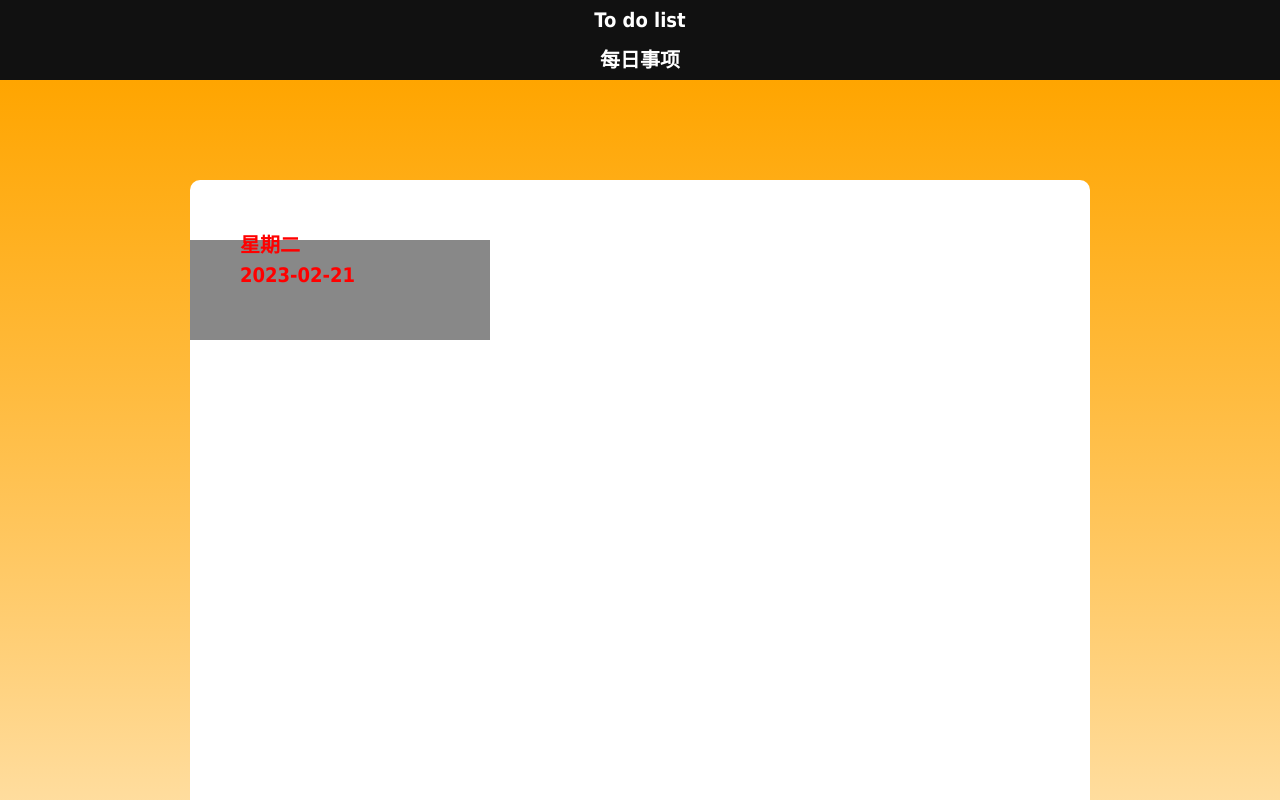
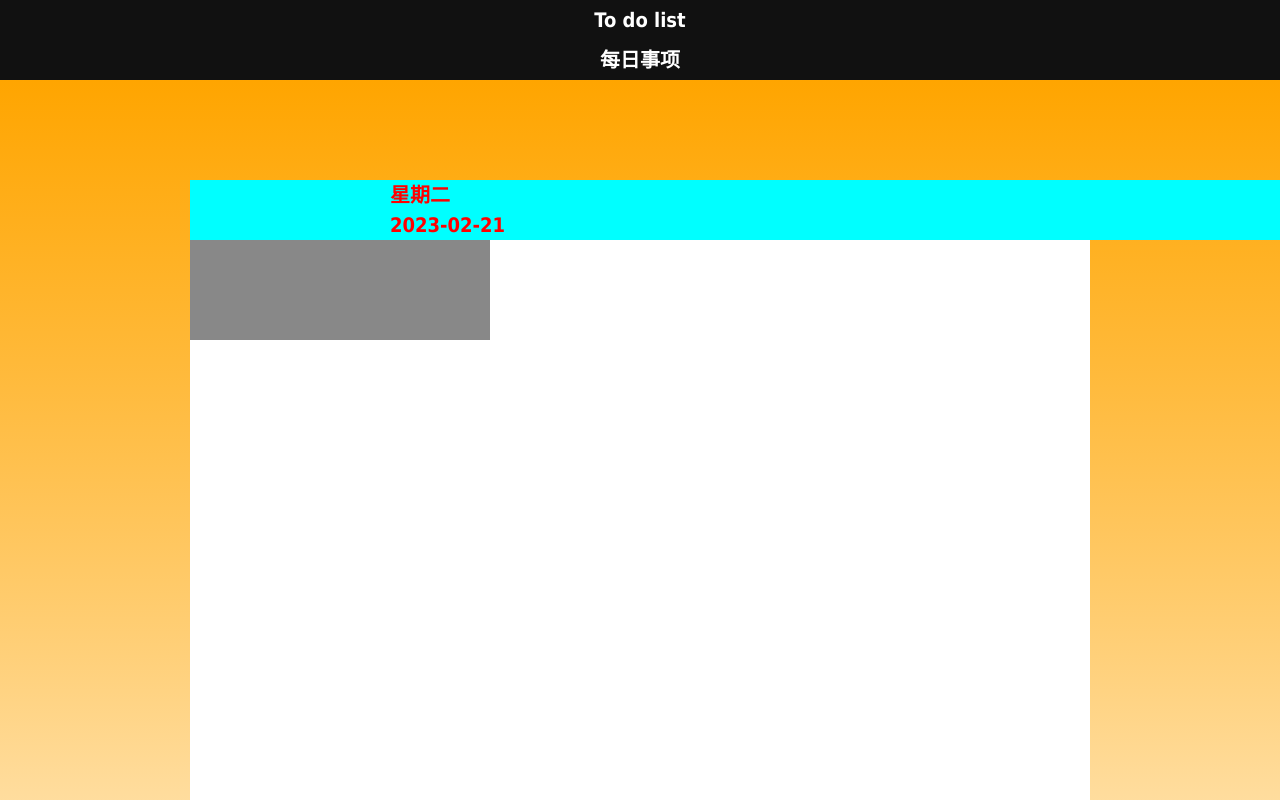
Before and after one commit to mcmin001/hello-css, a Vue app: page / in a window 1280 px wide. Shown: the top 800 px of the page. Built offline with nearby package versions, Linux system fonts and the light colour scheme.

Commit message:
修改样式

```diff
--- a/src/components/Content.vue
+++ b/src/components/Content.vue
@@ -1,13 +1,18 @@
 <template>
   <div class="content">
+
     <div class="todo-box">
+
       <div class="todo-box-time">
         <p>星期二</p>
         <p>2023-02-21</p>
       </div>
+
       <div class="todo-input">
       </div>
+
     </div>
+
   </div>
 </template>
 
@@ -18,8 +23,7 @@ export default {
 </script>
 
 <style scoped>
-
-.content{
+.content {
   background: linear-gradient(to top, white, 40%, orange);
   height: 1000px;
   width: 100%;
@@ -29,18 +33,18 @@ export default {
   flex-direction: column;
 }
 
-.todo-box{
+.todo-box {
   width: 900px;
   height: 800px;
   background-color: white;
   border-radius: 10px;
 }
 
-.todo-box-time{
+.todo-box-time {
+  width: 100%;
+  background-color: aqua;
   height: auto;
   position: relative;
-  left:50px;
-  top:50px;
   display: inline-flex;
   flex-direction: column;
   justify-content: space-around;
@@ -48,14 +52,12 @@ export default {
   font-weight: bold;
   color: red;
   font-size: 20px;
+  padding-left: 200px;
 }
 
-.todo-input{
+.todo-input {
   width: 300px;
   height: 100px;
   background-color: #888888;
 }
-
-
-
 </style>
```
